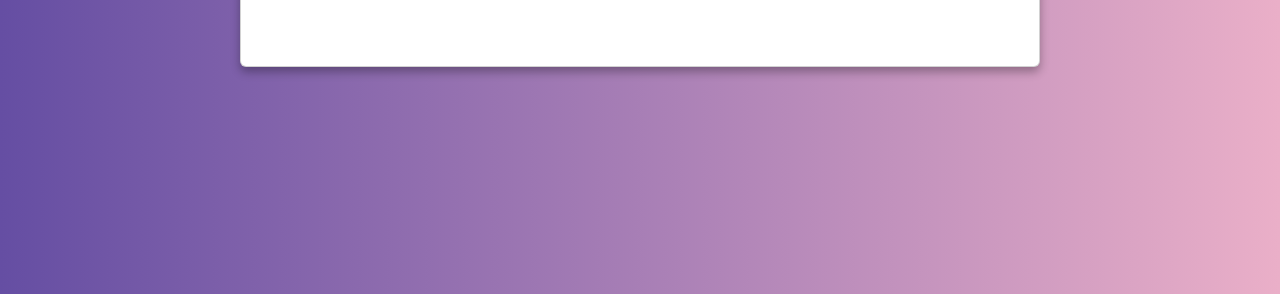
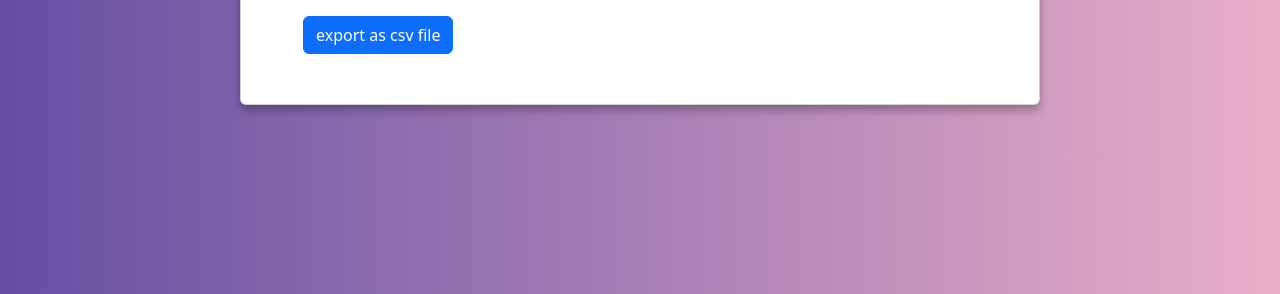
Before and after one commit to aryan-basu-gemini/Merchant-Ledgerbook, a Django app: page /script/1 in a window 1280 px wide. Shown: the part 207-501 px from the top of the page. Run offline with Django 4.2, Linux system fonts and the light colour scheme; data that the repository does not hold is empty.

Commit message:
csv file created

```diff
--- a/logbooks/home/urls.py
+++ b/logbooks/home/urls.py
@@ -6,6 +6,7 @@ urlpatterns = [
    path("",views.index,name='home'),
    path("settle/<int:id>",views.settle,name='settle'),
    path("table",views.table,name='table'),
-   path("script/<str:id>",views.script,name='script')
+   path("script/<str:id>",views.script,name='script'),
+   path("script/<str:id>/csvfile",views.csvfile,name='csvfile')
 
 ]
--- a/logbooks/home/views.py
+++ b/logbooks/home/views.py
@@ -1,6 +1,7 @@
 from django.shortcuts import render,redirect
 from .models import Contact,Product
-
+import csv
+from django.http import HttpResponse
 
 # Create your views here.
 def index(request):
@@ -77,3 +78,14 @@ def script(request,id):
      #mymember.delete()
      #return redirect('table.html')
      return  render(request,'detail.html',{'data':mymember})
+
+def csvfile(request,id):
+    data=Product.objects.filter(primary=id)
+    response = HttpResponse(content_type='text/csv')
+    response['Content-Disposition'] = 'attachment; filename="csv_database_write.csv"'
+
+    writer = csv.writer(response)
+    writer.writerow(['Name', 'description', 'Amount'])
+    for x in data:
+        writer.writerow([x.name, x.description, x.amount])
+    return response
--- a/logbooks/templates/detail.html
+++ b/logbooks/templates/detail.html
@@ -40,6 +40,8 @@
 
             </table>
 
+            <a class="btn btn-primary" href="{{request.path}}/csvfile">export as csv file</a>
+
         </div>
       </div>
 </body>
```
